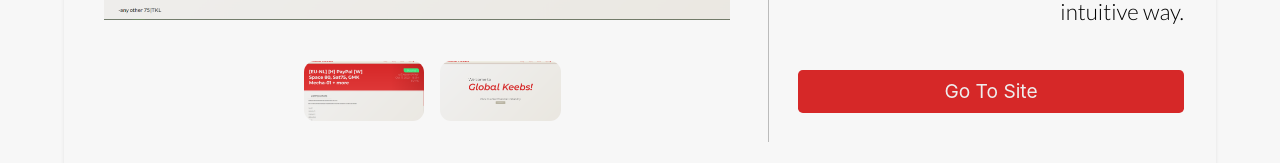
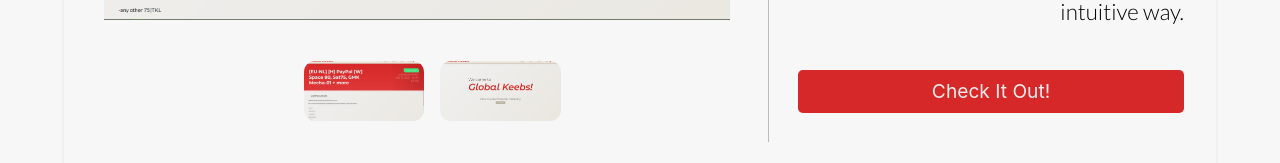
Before and after one commit to IanDab47/portfolio, a Next.js app: page / in a window 1280 px wide. Shown: the part 3137-3300 px from the top of the page. Built offline with nearby package versions, Linux system fonts and the light colour scheme.

Commit message:
changed text

```diff
--- a/components/Projects/projects.js
+++ b/components/Projects/projects.js
@@ -80,7 +80,7 @@ export default function Projects({ isDark, loading, loadedPage }) {
               className={styles.button}
               style={{ '--color': projects[tab].color }}
             >
-              Go To Site
+              Check It Out!
             </a>
           </header>
 
```
